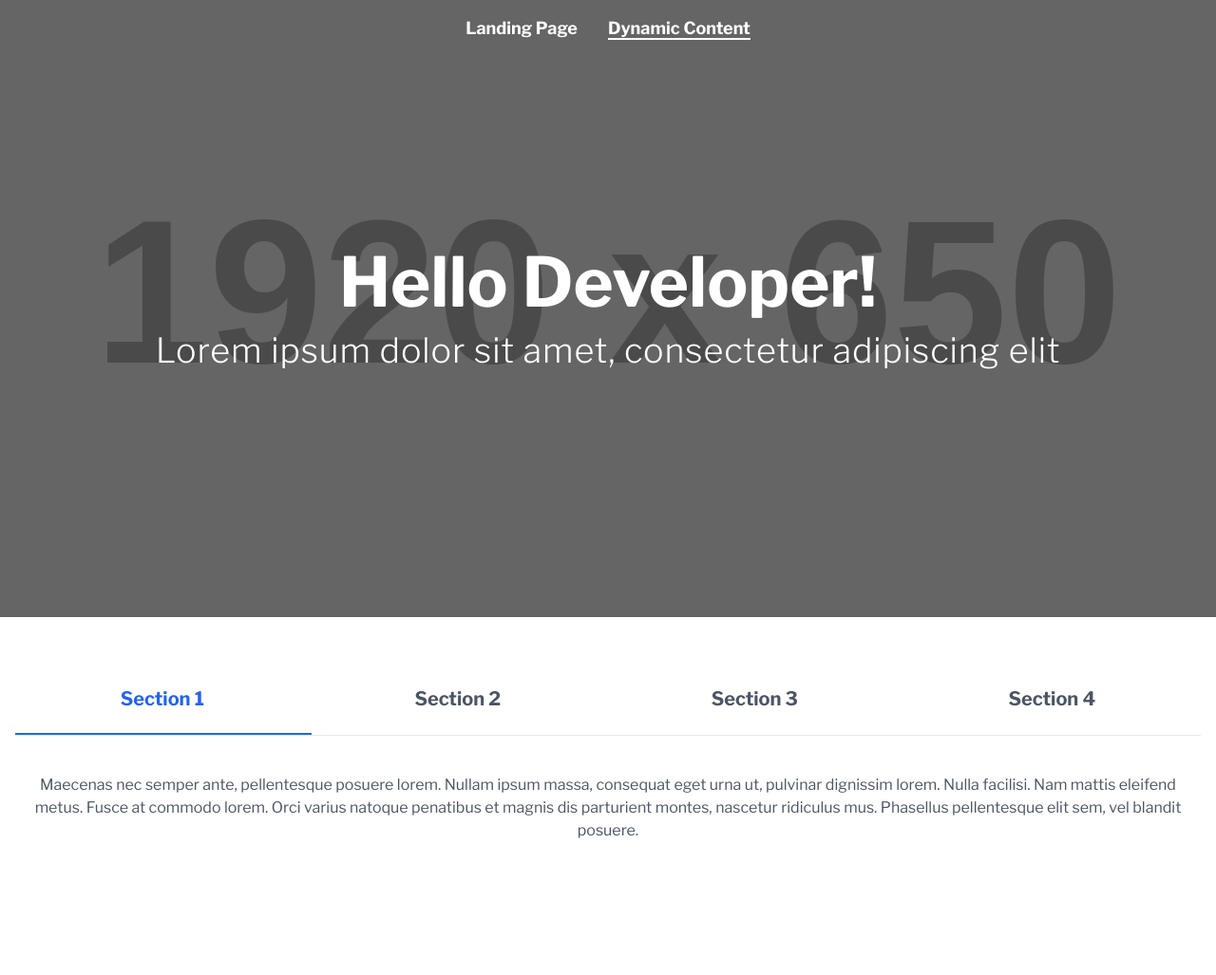
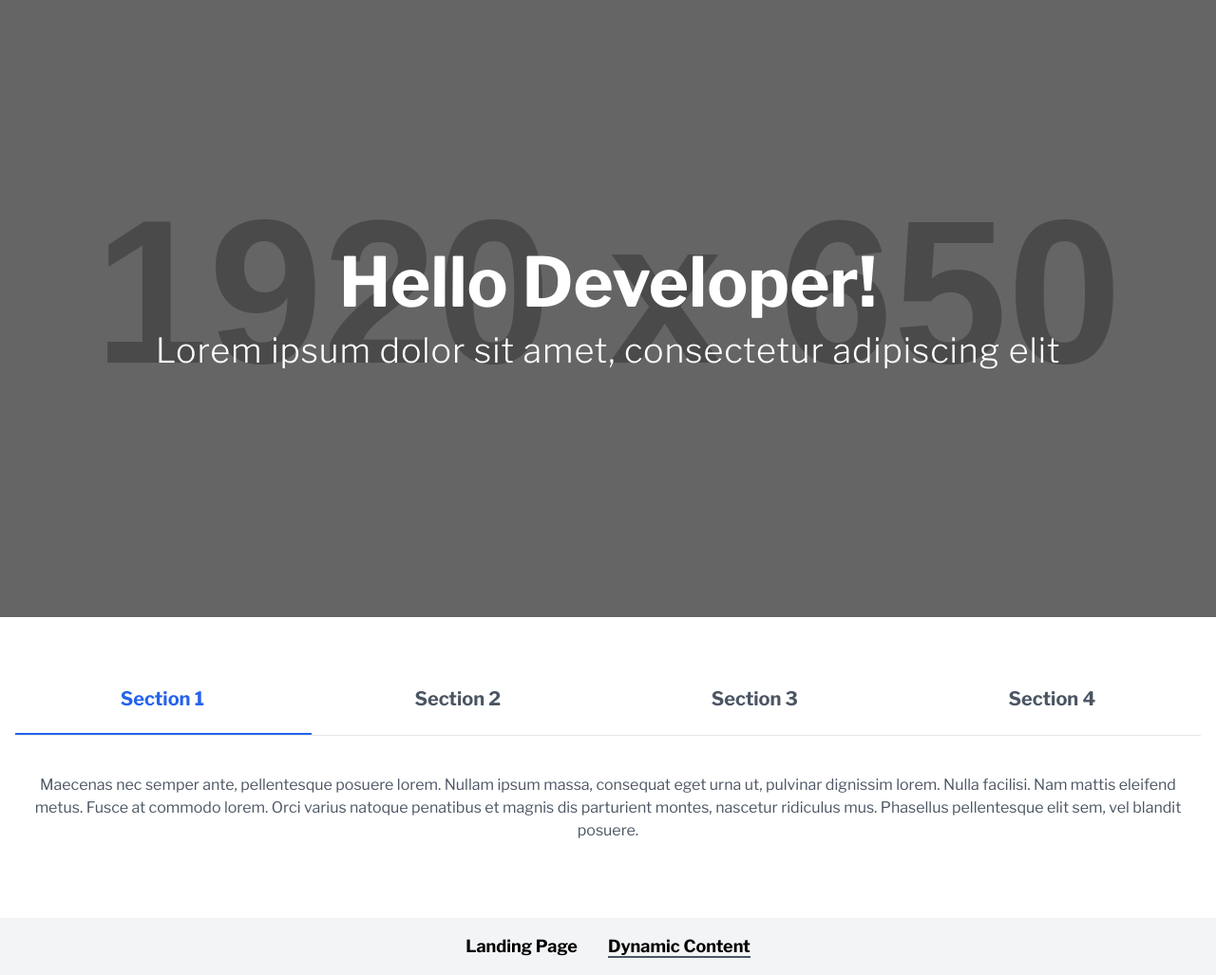
Before and after one commit to mindarc/frontend-assessment, a React (Vite) app in the folder web/: page /dynamic-content in a window 1280 px wide. Shown: the whole page at 95% size. Before the commit the page ends 967 px from the top, so only its background shows below. Built offline with nearby package versions, Linux system fonts and the light colour scheme.

Commit message:
move navbar to footer

```diff
--- a/web/src/App.tsx
+++ b/web/src/App.tsx
@@ -5,15 +5,13 @@ import {
   Route,
   Navigate,
 } from "react-router-dom";
-import { NavBar } from "./components/NavBar";
 import { LandingPage } from "./pages/landingPage";
 import { DynamicContent } from "./pages/dynamicContent";
+import { Footer } from "./components/Footer";
 
-export const App: React.FC = () => {
-  return (
+export const App: React.FC = () => (
   <Router>
     <div className="flex flex-col min-h-screen">
-        <NavBar />
       <main className="flex-grow">
         <Routes>
           <Route path="/" element={<Navigate to="/landing-page" replace />} />
@@ -21,7 +19,7 @@ export const App: React.FC = () => {
           <Route path="/dynamic-content" element={<DynamicContent />} />
         </Routes>
       </main>
+      <Footer />
     </div>
   </Router>
 );
-};
--- /dev/null
+++ b/web/src/components/Footer.tsx
@@ -0,0 +1,35 @@
+import React from "react";
+import { Link, useLocation } from "react-router-dom";
+
+export const Footer: React.FC = () => {
+  const location = useLocation();
+
+  return (
+    <footer className="mt-auto py-4 bg-gray-100">
+      <div className="container mx-auto flex justify-center">
+        <nav>
+          <Link
+            to="/landing-page"
+            className={`mx-4 text-lg font-semibold hover:text-gray-600 transition-colors ${
+              location.pathname === "/landing-page"
+                ? "border-b-2 border-gray-600"
+                : ""
+            }`}
+          >
+            Landing Page
+          </Link>
+          <Link
+            to="/dynamic-content"
+            className={`mx-4 text-lg font-semibold hover:text-gray-600 transition-colors ${
+              location.pathname === "/dynamic-content"
+                ? "border-b-2 border-gray-600"
+                : ""
+            }`}
+          >
+            Dynamic Content
+          </Link>
+        </nav>
+      </div>
+    </footer>
+  );
+};
--- a/web/src/components/NavBar.tsx
+++ /dev/null
@@ -1,39 +0,0 @@
-import React from "react";
-import { Link, useLocation } from "react-router-dom";
-
-export const NavBar: React.FC = () => {
-  const location = useLocation();
-
-  return (
-    <nav className="navbar">
-      <div className="navbar__container">
-        <ul className="navbar__list">
-          <li>
-            <Link
-              to="/landing-page"
-              className={`navbar__link ${
-                location.pathname === "/landing-page"
-                  ? "navbar__link--active"
-                  : ""
-              }`}
-            >
-              Landing Page
-            </Link>
-          </li>
-          <li>
-            <Link
-              to="/dynamic-content"
-              className={`navbar__link ${
-                location.pathname === "/dynamic-content"
-                  ? "navbar__link--active"
-                  : ""
-              }`}
-            >
-              Dynamic Content
-            </Link>
-          </li>
-        </ul>
-      </div>
-    </nav>
-  );
-};
```
Lines whose indentation alone changed are shown as unchanged.
